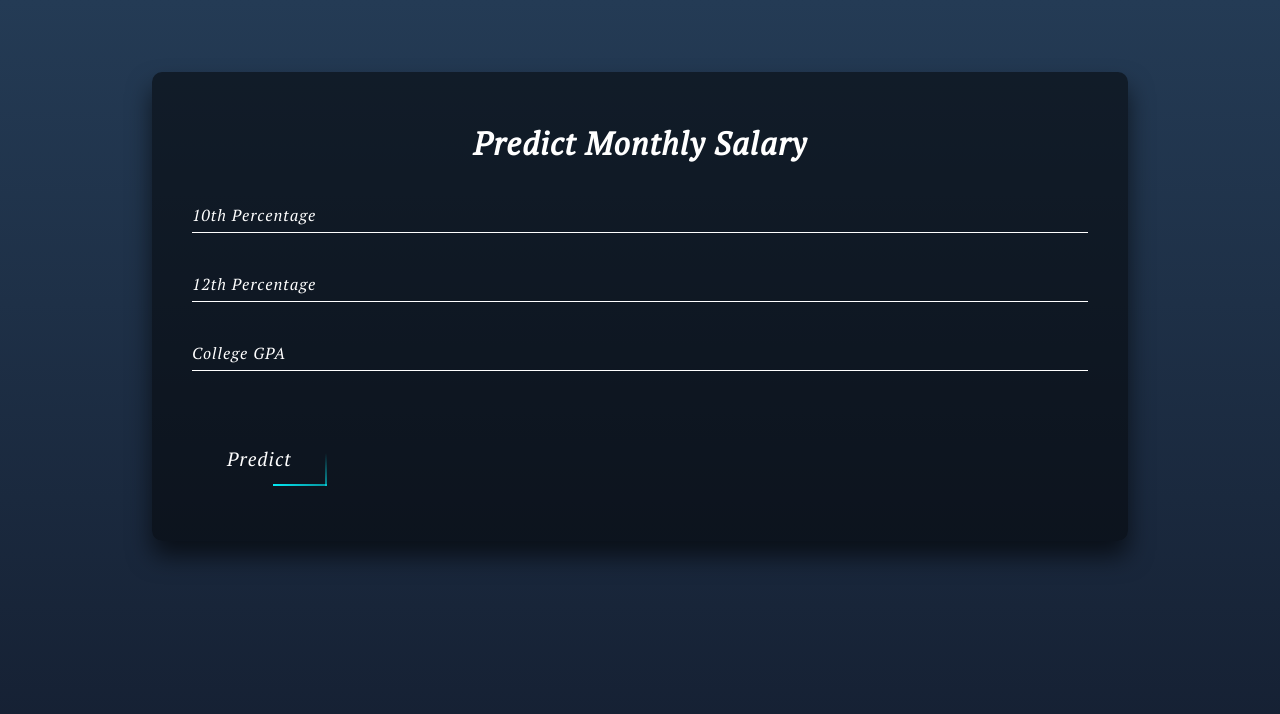
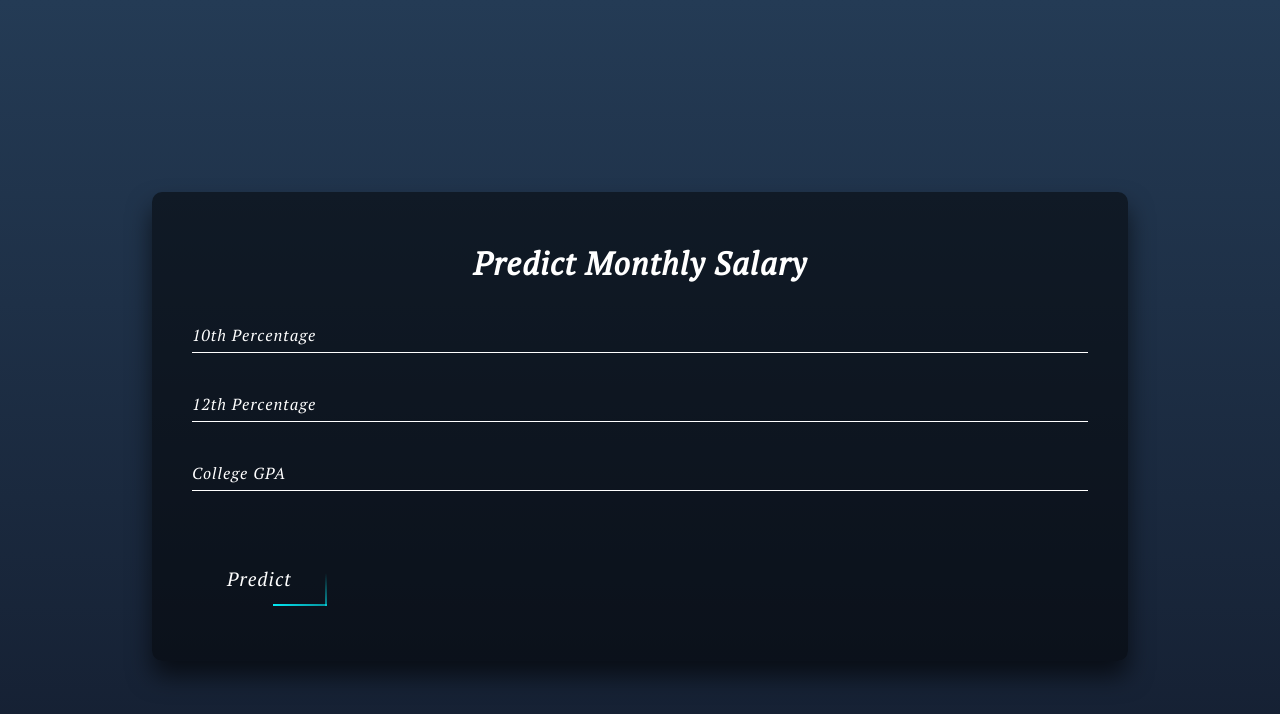
Before and after one commit to naumankazi/heroku_template2, a Flask app: page / in a window 1280 px wide. Shown: the top 714 px of the page. Run offline with Flask 2, Linux system fonts and the light colour scheme; parts of the project's set-up code (start-up, migrations or seed data) failed here and were passed over.

Commit message:
Update form2.html

```diff
--- a/templates/form2.html
+++ b/templates/form2.html
@@ -23,7 +23,7 @@ body {
 }
 
 .login-form {
-  top: 9%;
+  top: 24%;
   position: absolute;
   left: 5%;
   right: 5%;
```
